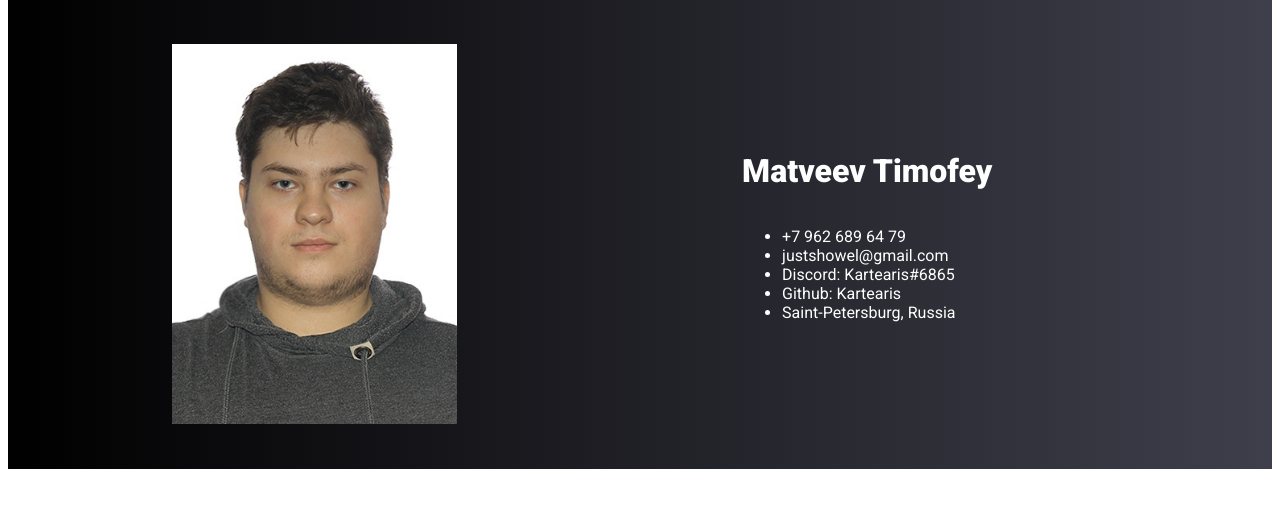
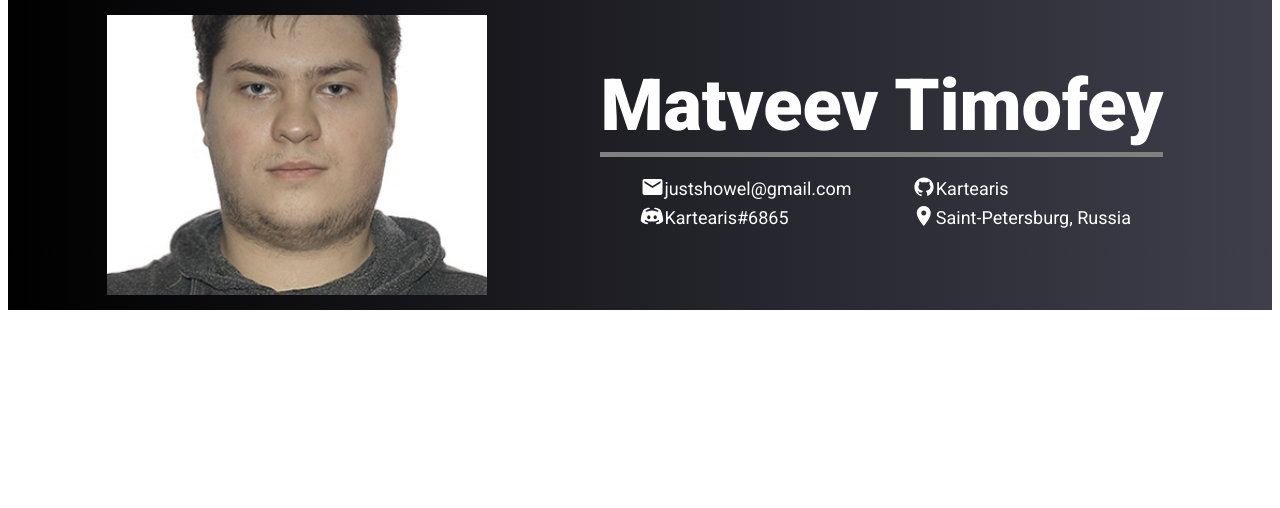
Before and after one commit to Kartearis/rsschool-cv, a plain HTML site: page index.html in a window 1280 px wide. Drawn offline with Linux system fonts and the light colour scheme.

Commit message:
feat: Finish primary header layout (without nav).

```diff
--- a/index.html
+++ b/index.html
@@ -6,6 +6,8 @@
     <link rel="preconnect" href="https://fonts.googleapis.com">
     <link rel="preconnect" href="https://fonts.gstatic.com" crossorigin>
     <link href="https://fonts.googleapis.com/css2?family=Roboto:wght@300;400;900&display=swap" rel="stylesheet">
+    <link href="https://fonts.googleapis.com/icon?family=Material+Icons"
+          rel="stylesheet">
     <link rel="stylesheet" href="style.css">
     <title>Matveev Timofey CV</title>
   </head>
@@ -21,11 +23,10 @@
           </div>
           <div class="contact-container">
             <ul>
-              <li>+7 962 689 64 79</li>
-              <li>justshowel@gmail.com</li>
-              <li>Discord: Kartearis#6865</li>
-              <li>Github: Kartearis</li>
-              <li>Saint-Petersburg, Russia</li>
+              <li><a href="mailto:justshowel@gmail.com"><span class="material-icons md-24 align">email</span>justshowel@gmail.com</a></li>
+              <li><a href="https://discordapp.com/users/186168160821575691"><span class="custom-icons discord"></span>Kartearis#6865</a></li>
+              <li><a href="https://github.com/Kartearis"><span class="custom-icons github"></span>Kartearis</a></li>
+              <li><span class="material-icons md-24 align">room</span>Saint-Petersburg, Russia</li>
             </ul>
           </div>
         </div>
--- a/style.css
+++ b/style.css
@@ -1,5 +1,34 @@
 * {
   box-sizing: border-box;
+}
+
+/* Sizes for material icons */
+.material-icons.md-18 { font-size: 18px; }
+.material-icons.md-24 { font-size: 24px; }
+.material-icons.md-36 { font-size: 36px; }
+.material-icons.md-48 { font-size: 48px; }
+
+/* Aligning material icons with text */
+.material-icons.align{
+  vertical-align: bottom;
+}
+
+.custom-icons {
+  vertical-align: bottom;
+  display: inline-block;
+  width: 24px;
+  height: 24px;
+  background-color: #FEFEFE;
+}
+
+.custom-icons.discord {
+  -webkit-mask: url("./assets/icons/icons8-discord.svg") 50% 50%/contain no-repeat;
+  mask: url("./assets/icons/icons8-discord.svg") 50% 50%/contain no-repeat;
+}
+
+.custom-icons.github {
+  -webkit-mask: url("./assets/icons/icons8-github.svg") 50% 50%/contain no-repeat;
+  mask: url("./assets/icons/icons8-github.svg") 50% 50%/contain no-repeat;
 }
 
 body {
@@ -12,6 +41,7 @@ body {
   padding-top: 0;
   padding-bottom: 0;
   font-family: 'Roboto', sans-serif;
+  font-size: 18px;
 }
 
 .container {
@@ -36,26 +66,22 @@ body {
 .photo {
   padding: 10px;
   max-width: 100%;
-  height: 400px;
+  height: 300px;
+  min-width: 400px;
   text-align: center;
 }
 
 @media (max-width: 1000px)
 {
   .photo {
-    height: 350px;
+    height: 250px;
   }
 }
 @media (max-width: 750px)
 {
   .photo {
-    height: 300px;
-  }
-}
-@media (max-width: 500px)
-{
-  .photo {
-    height: 250px;
+    height: 200px;
+    min-width: 60vw;
   }
 }
 
@@ -66,12 +92,52 @@ body {
   width: 100%;
   object-position: center;
   object-fit: cover;
+  filter: grayscale(30%);
 }
 
 .header-layout .data-container{
-  padding: 10%;
+  padding: 20px;
   display: flex;
   flex-direction: column;
   justify-content: center;
   color: #FEFEFE;
 }
+.name-container {
+  border-bottom: 5px solid gray;
+}
+.name-container h1 {
+  font-size: 72px;
+  line-height: 72px;
+  margin-bottom: 10px;
+  margin-top: 10px;
+}
+
+.contact-container {
+
+}
+
+.contact-container ul {
+  list-style: none;
+}
+
+.contact-container ul li {
+  margin-bottom: 5px;
+}
+
+
+.contact-container a {
+  color: inherit;
+  text-decoration: none;
+}
+
+@media (min-width: 500px)
+{
+  .contact-container ul {
+    -moz-column-count: 2;
+    -webkit-column-count: 2;
+    column-count: 2;
+    -moz-column-gap: 20px;
+    -webkit-column-gap: 20px;
+    column-gap: 20px;
+  }
+}
```
Also changed, not shown: assets/icons/icons8-discord.svg (added), assets/icons/icons8-github.svg (added).
